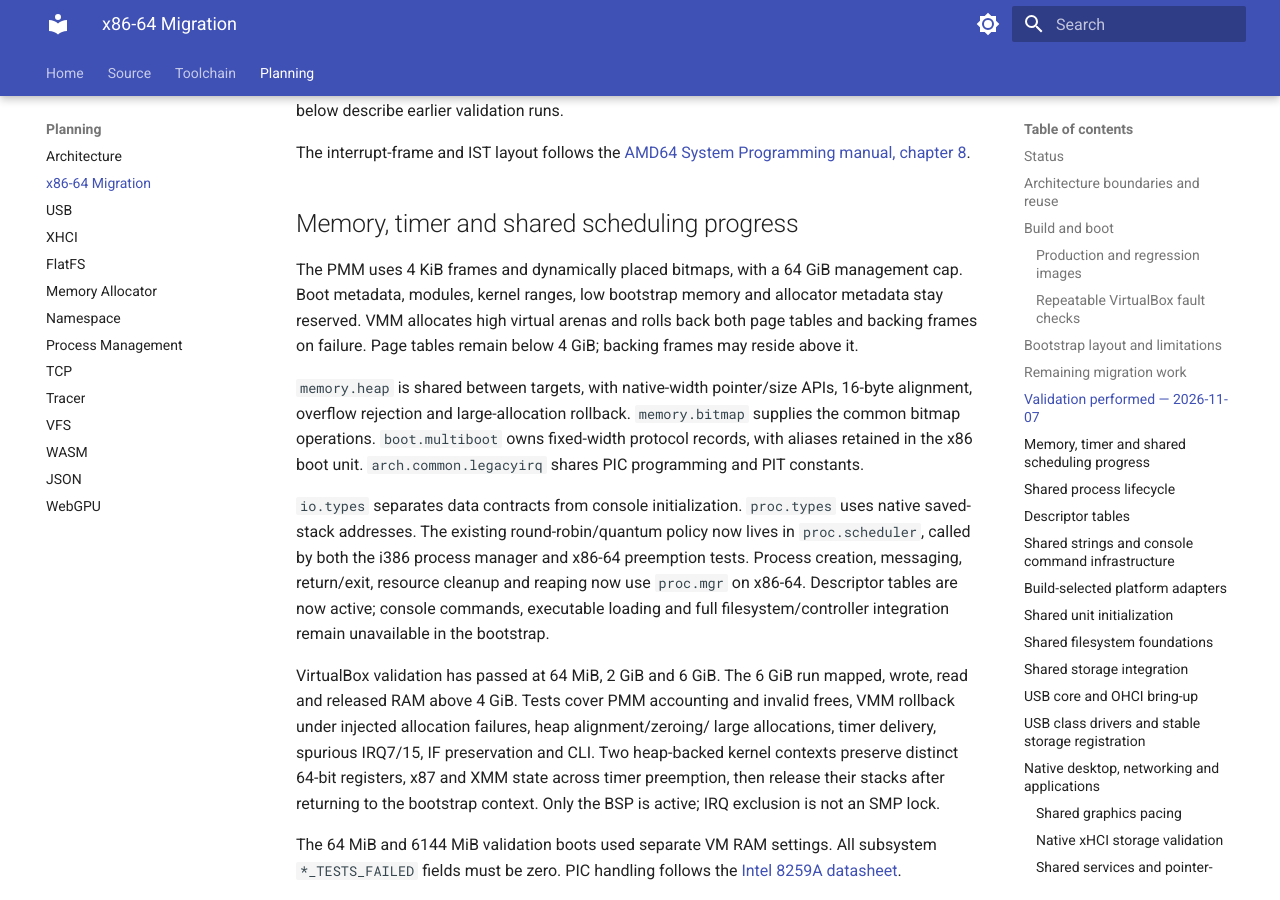
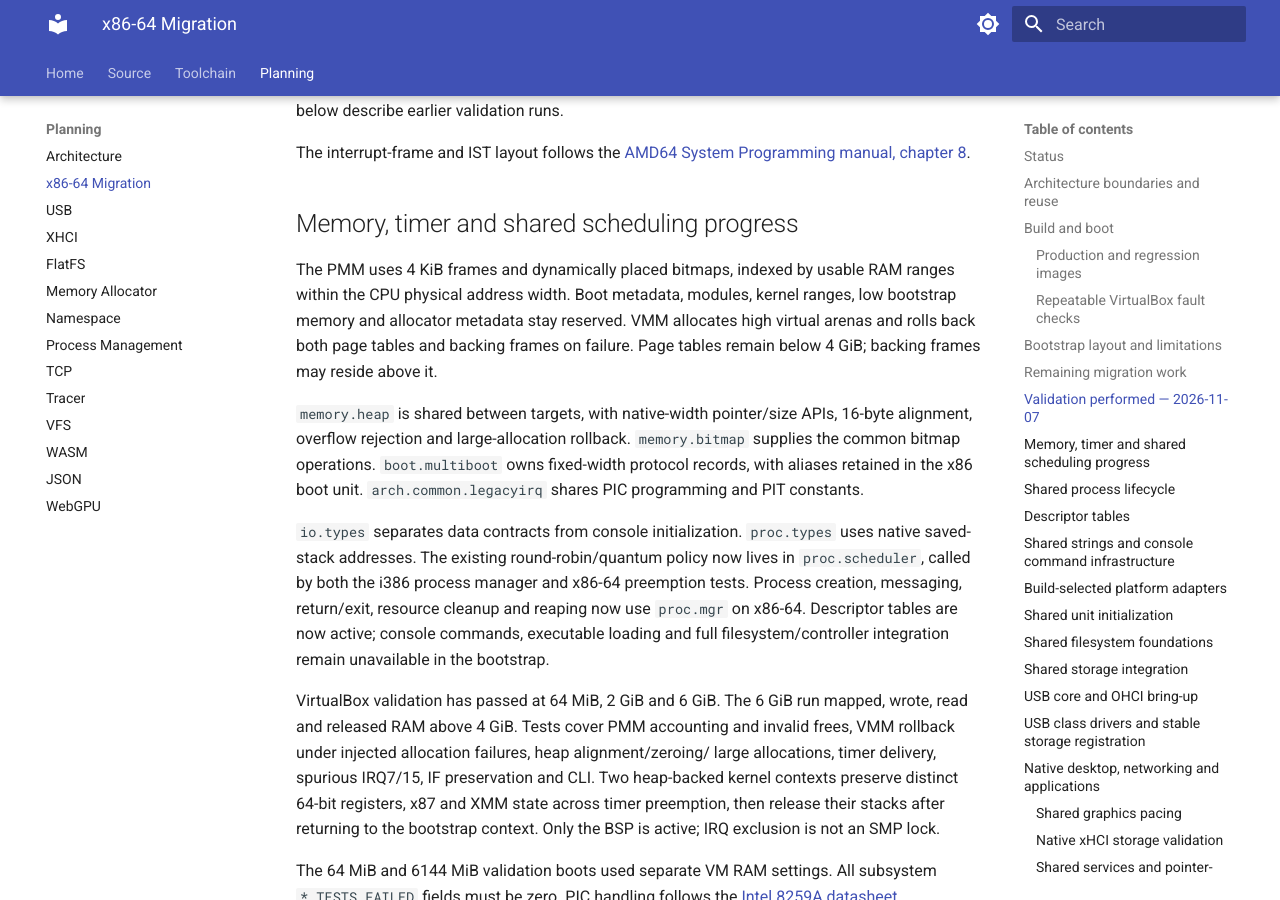
Before and after one commit to t3hn3rd/Asuro, an MkDocs documentation site: the page built from doc/planning/x86_64.md, in a window 1280 px wide and 900 px high, scrolled down 4772 px. Built offline with MkDocs 1.6.1 and Material for MkDocs 9.7.7, drawn with Linux system fonts in a browser that asks for light colours.

Commit message:
Support sparse physical RAM above 64 GiB on x86-64

```diff
--- a/doc/planning/x86_64.md
+++ b/doc/planning/x86_64.md
@@ -170,8 +170,8 @@ The interrupt-frame and IST layout follows the
 
 ## Memory, timer and shared scheduling progress
 
-The PMM uses 4 KiB frames and dynamically placed bitmaps, with a 64 GiB management
-cap. Boot metadata, modules, kernel ranges, low bootstrap memory and allocator
+The PMM uses 4 KiB frames and dynamically placed bitmaps, indexed by usable RAM ranges
+within the CPU physical address width. Boot metadata, modules, kernel ranges, low bootstrap memory and allocator
 metadata stay reserved. VMM allocates high virtual arenas and rolls back both
 page tables and backing frames on failure. Page tables remain below 4 GiB;
 backing frames may reside above it.
```
Also changed, not shown: doc/src/arch/x86_64/memory.md (+1 -1 lines), 4 other files.
